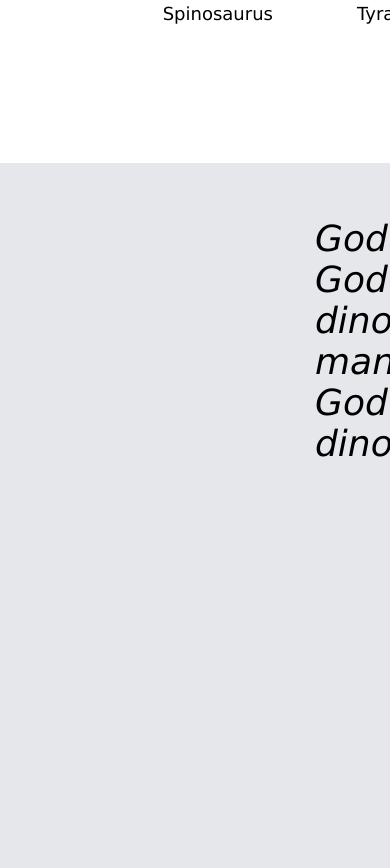
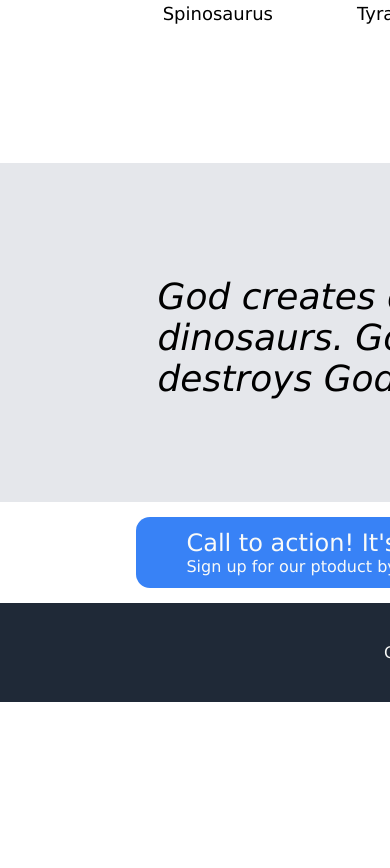
Before and after one commit to sdmv92/webpage-exercise, a plain HTML site: page index.html in a window 390 px wide. Shown: the part 856-1724 px from the top of the page. After the commit the page ends 1558 px from the top, so only its background shows below. Drawn offline with Linux system fonts and the light colour scheme.

Commit message:
CSS webpage exercise
Fixed mobile alignment issues.

```diff
--- a/styles.css
+++ b/styles.css
@@ -5,7 +5,7 @@ body {
     display: flex;
     flex-direction: column;
     flex-wrap: wrap;
-    min-height: 100vh;
+    /* min-height: 100vh; */
 }
 
 .header {
@@ -113,12 +113,15 @@ button {
     align-items: center;
     background-color: #e5e7eb;
     padding: 5% 0;
+    justify-content: center;
+    flex-grow: 1;
+    height: 300px;
 }
 
 .line {
     font-size: 36px;
     font-style: italic;
-    width: 40%;
+    width: 70%;
     margin-bottom: 0%;
 }
 
```
